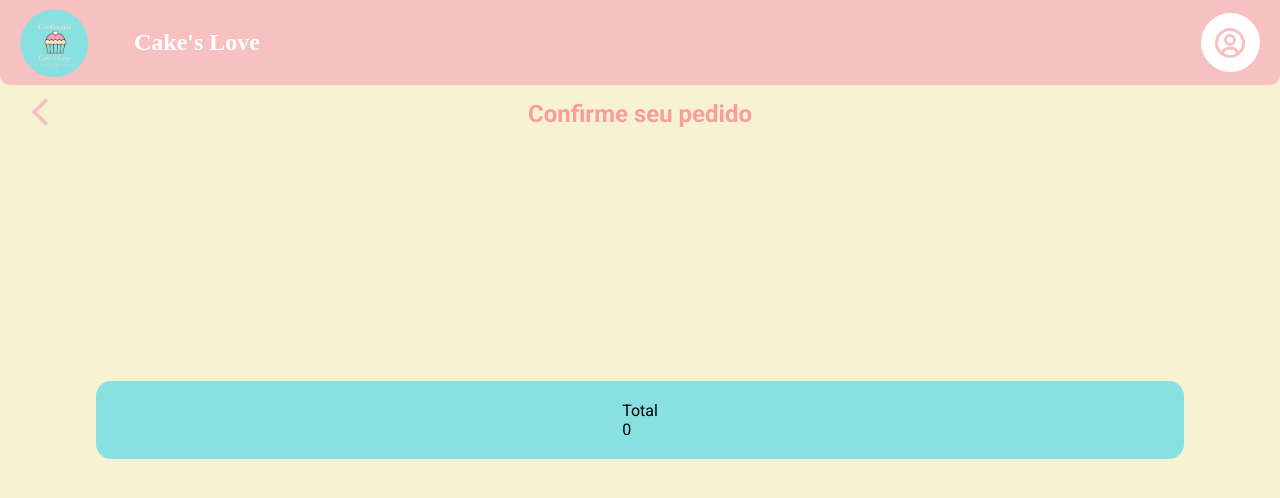
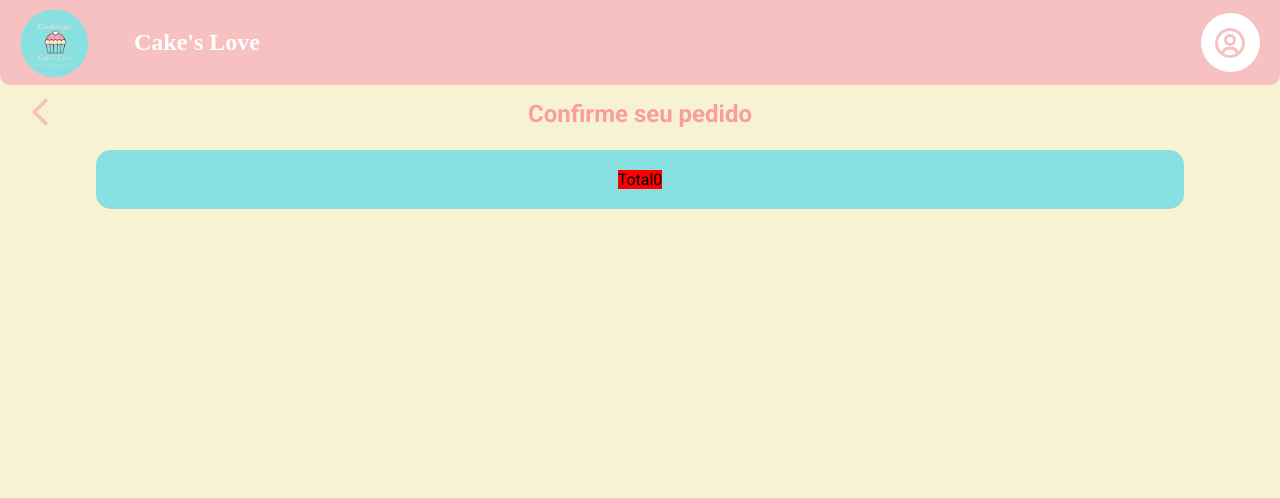
Before and after one commit to JeffMota/projeto15-cakeslove-front, a React (Create React App) app: page /confirme-pedido in a window 1280 px wide. Shown: the top 498 px of the page. Built offline with nearby package versions, Linux system fonts and the light colour scheme.

Commit message:
fix: Quantidade invalidade do produto selecionado

```diff
--- a/src/components/PopAdicionar.js
+++ b/src/components/PopAdicionar.js
@@ -18,11 +18,18 @@ export default function PopAdicionar({ product, setSelecting }) {
 
     return (
         <PopContainer>
-            <h2>{product.name} - {product.price}</h2>
+            <h2>{product.name} - R$ {product.price.replace('.', ',')}</h2>
             <div>
-                <button onClick={() => setQuant(quant - 1)} >-</button>
+                <button onClick={() => {
+                    if (quant > 1) {
+                        setQuant(quant - 1)
+                    }
+                }} >-</button>
                 <p>{quant}</p>
-                <button onClick={() => setQuant(quant + 1)}>+</button>
+                <button onClick={() => {
+                    if (quant < product.quantity)
+                        setQuant(quant + 1)
+                }}>+</button>
             </div>
             <Button func={adicionaCarrinho} text="Adicionar ao carrinho" />
         </PopContainer>
--- a/src/routes/Carrinho.jsx
+++ b/src/routes/Carrinho.jsx
@@ -39,10 +39,10 @@ export default function CarrinhoTela() {
                         />)
                     }
                 </ContainerCarrinhoBox>
-                <div>
+                <Preco>
                     <p>Total</p>
                     <div>{total}</div>
-                </div>
+                </Preco>
             </CarrinhoBox>
         </CarrinhoContainer>
     )
@@ -55,9 +55,8 @@ const CarrinhoContainer = styled.div`
     width: 100vw;
     height: 100vh;
 
-    padding-top: 40px;
+    padding-top: 150px;
 
-    justify-content: center;
     align-items: center;
 
     overflow-y: scroll;
@@ -69,6 +68,7 @@ const CarrinhoBox = styled.div`
     display: flex;
     flex-direction: column;
     align-items: center;
+    justify-content: space-between;
     width: 85%;
     padding: 20px 0;
 
@@ -88,3 +88,7 @@ const ContainerCarrinhoBox = styled.div`
 
     overflow-y: scroll;
 `
+const Preco = styled.div`
+    display: flex;
+    background-color: red;
+`
```
